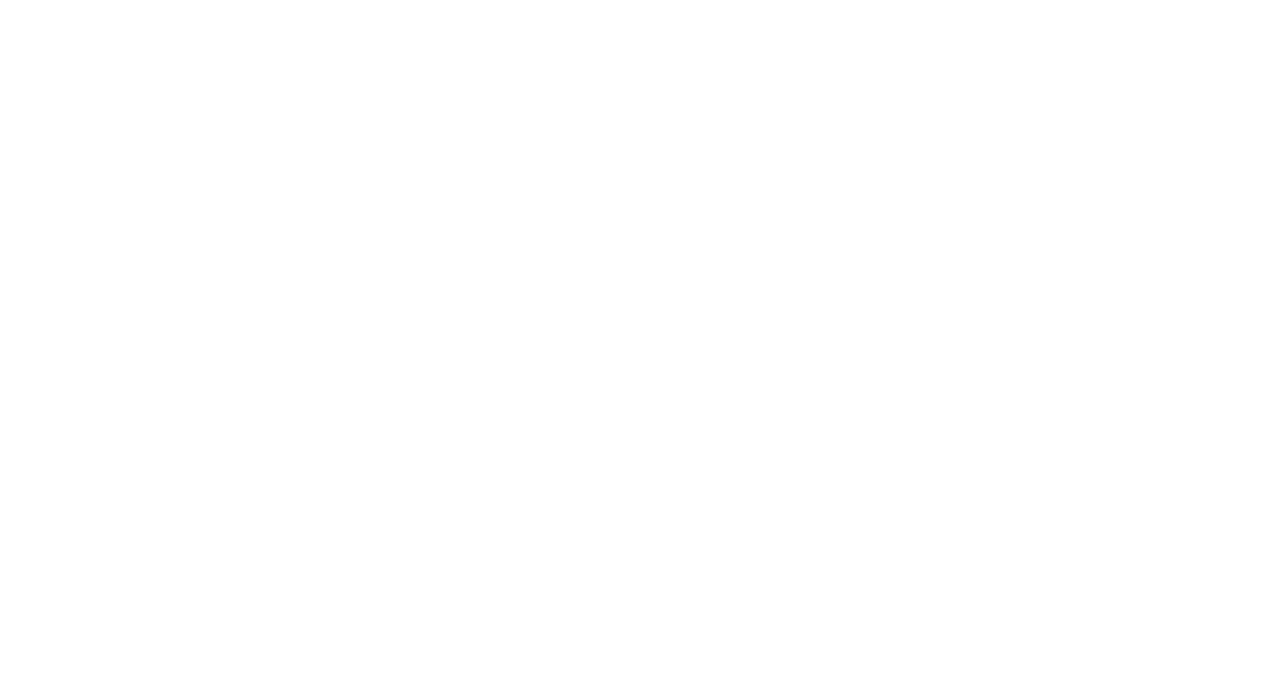
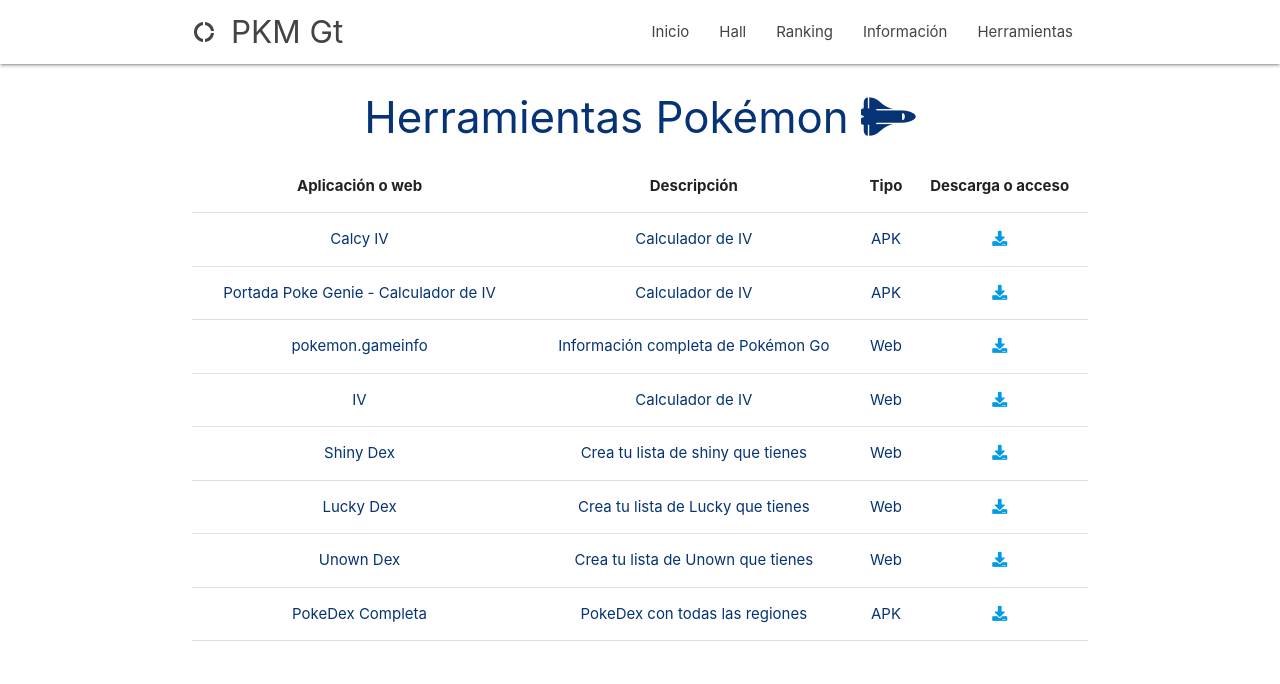
Before and after one commit to pokemastersgt/pokemastersgt, a plain HTML site: page herramientas.html in a window 1280 px wide. Drawn offline with nearby package versions, Linux system fonts and the light colour scheme.

Commit message:
web fase beta

```diff
--- a/css/style.css
+++ b/css/style.css
@@ -137,3 +137,8 @@ hr{
   overflow:scroll;
   height:500px;
 }
+
+.font-info{
+  font-family: 'Handlee', cursive;
+  color: whitesmoke;
+}
--- a/herramientas.html
+++ b/herramientas.html
@@ -0,0 +1,119 @@
+<!DOCTYPE html>
+<html lang="es">
+<head>
+  <meta http-equiv="Content-Type" content="text/html; charset=UTF-8"/>
+  <meta name="viewport" content="width=device-width, initial-scale=1"/>
+  <meta property="og:image" content="https://raw.githubusercontent.com/edwinsacrecinos/Repositorio_imagenes/master/pokemastergt/background1.jpeg" />
+    <link rel="shortcut icon" type="image/x-icon" href="favicon.ico">
+  <title>Ranking</title>
+
+  <!-- CSS  -->
+  <link href="https://fonts.googleapis.com/icon?family=Material+Icons" rel="stylesheet">
+  <link rel="stylesheet" href="https://use.fontawesome.com/releases/v5.7.2/css/all.css" integrity="sha384-fnmOCqbTlWIlj8LyTjo7mOUStjsKC4pOpQbqyi7RrhN7udi9RwhKkMHpvLbHG9Sr" crossorigin="anonymous">
+  <link href="css/materialize.css" type="text/css" rel="stylesheet" media="screen,projection"/>
+  <link href="css/style.css" type="text/css" rel="stylesheet" media="screen,projection"/>
+</head>
+<body>
+
+        <nav class="white" role="navigation">
+                <div class="nav-wrapper container">
+                  <a id="logo-container" href="#" class="brand-logo"><i class="material-icons">donut_large</i>PKM Gt</a>
+                  <ul class="right hide-on-med-and-down">
+                      <li><a href="index.html">Inicio</a></li>
+                      <li><a href="hall.html">Hall</a></li>
+                      <li><a href="ranking.html">Ranking</a></li>
+                      <li><a href="informacion.html">Información</a></li>
+                      <li><a href="herramientas.html">Herramientas</a></li>
+                  </ul>
+
+                  <ul id="nav-mobile" class="sidenav">
+                    <li><a href="index.html">Inicio</a></li>
+                    <li><a href="hall.html">Hall</a></li>
+                    <li><a href="ranking.html">Ranking</a></li>
+                    <li><a href="informacion.html">Información</a></li>
+                    <li><a href="herramientas.html">Herramientas</a></li>
+                  </ul>
+                  <a href="#" data-target="nav-mobile" class="sidenav-trigger"><i class="material-icons">menu</i></a>
+                </div>
+              </nav>
+
+    <div class="container" style="margin-top:2rem;">
+        <h3 class="center" style="color: #063375;">Herramientas Pokémon <i class="fas fa-space-shuttle"></i></h3>
+        <p></p>
+        <div class="row">
+            <div class="s12">
+    <div id="div1">
+        <table class="highlight  responsive-table centered">
+            <thead>
+              <tr>
+                  <th>Aplicación o web</th>
+                  <th>Descripción</th>
+                  <th>Tipo</th>
+                  <th>Descarga o acceso</th>
+              </tr>
+            </thead>
+
+            <tbody>
+                <tr>
+                    <td style="color: #063375;">Calcy IV</td>
+                    <td style="color: #063375;">Calculador de IV</td>
+                    <td style="color: #063375;">APK</td>
+                    <td style="color: #063375;"><a href="https://play.google.com/store/apps/details?id=tesmath.calcys"><i class="fas fa-download"></i></a></td>
+                </tr>
+                <tr>
+                    <td style="color: #063375;">Portada Poke Genie - Calculador de IV</td>
+                    <td style="color: #063375;">Calculador de IV</td>
+                    <td style="color: #063375;">APK</td>
+                    <td style="color: #063375;"><a href="https://play.google.com/store/apps/details?id=com.cjin.pokegenie.standard"><i class="fas fa-download"></i></a></td>
+                </tr>
+                 <tr>
+                    <td style="color: #063375;">pokemon.gameinfo</td>
+                    <td style="color: #063375;">Información completa de Pokémon Go</td>
+                    <td style="color: #063375;">Web</td>
+                    <td style="color: #063375;"><a href="https://pokemon.gameinfo.io/es"><i class="fas fa-download"></i></a></td>
+                </tr>
+                <tr>
+                    <td style="color: #063375;">IV</td>
+                    <td style="color: #063375;">Calculador de IV</td>
+                    <td style="color: #063375;">Web</td>
+                    <td style="color: #063375;"><a href=" https://pokemongo.gamepress.gg/pokemongo-iv-calculator#/"><i class="fas fa-download"></i></a></td>
+                </tr>
+                 <tr>
+                    <td style="color: #063375;">Shiny Dex</td>
+                    <td style="color: #063375;">Crea tu lista de shiny que tienes</td>
+                    <td style="color: #063375;">Web</td>
+                    <td style="color: #063375;"><a href="https://shinydex.app/dex"><i class="fas fa-download"></i></a></td>
+                </tr>
+                 <tr>
+                    <td style="color: #063375;">Lucky Dex</td>
+                    <td style="color: #063375;">Crea tu lista de Lucky que tienes</td>
+                    <td style="color: #063375;">Web</td>
+                    <td style="color: #063375;"><a href="https://shinydex.app/lucky"><i class="fas fa-download"></i></a></td>
+                </tr>
+                 <tr>
+                    <td style="color: #063375;">Unown Dex</td>
+                    <td style="color: #063375;">Crea tu lista de Unown que tienes</td>
+                    <td style="color: #063375;">Web</td>
+                    <td style="color: #063375;"><a href="https://shinydex.app/unown"><i class="fas fa-download"></i></a></td>
+                </tr>
+                <tr>
+                    <td style="color: #063375;">PokeDex Completa</td>
+                    <td style="color: #063375;">PokeDex con todas las regiones</td>
+                    <td style="color: #063375;">APK</td>
+                    <td style="color: #063375;"><a href="https://play.google.com/store/apps/details?id=com.talzz.datadex"><i class="fas fa-download"></i></a></td>
+                </tr>
+            </tbody>
+          </table>
+        </div>
+
+            </div>
+        </div>
+    </div>
+
+
+     <!--  Scripts-->
+  <script src="https://code.jquery.com/jquery-2.1.1.min.js"></script>
+  <script src="js/materialize.js"></script>
+  <script src="js/init.js"></script>
+</body>
+</html>
```
Also changed, not shown: hall.html (+4 -4 lines), informacion.html (+71 -0 lines), ranking.html (+4 -4 lines).
